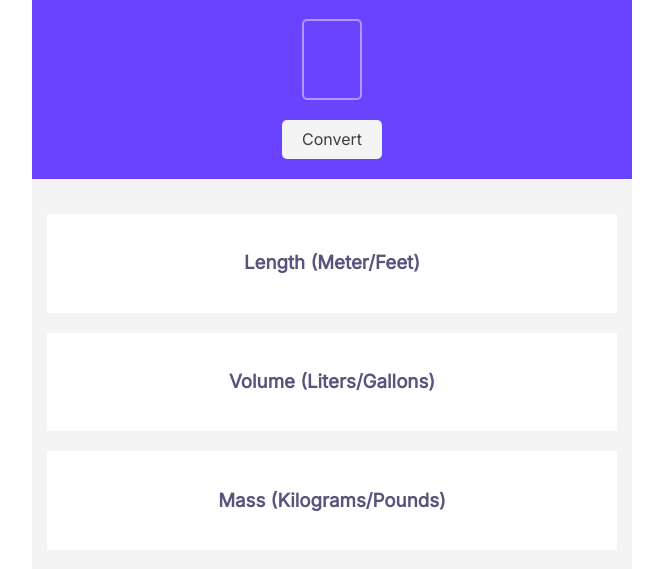
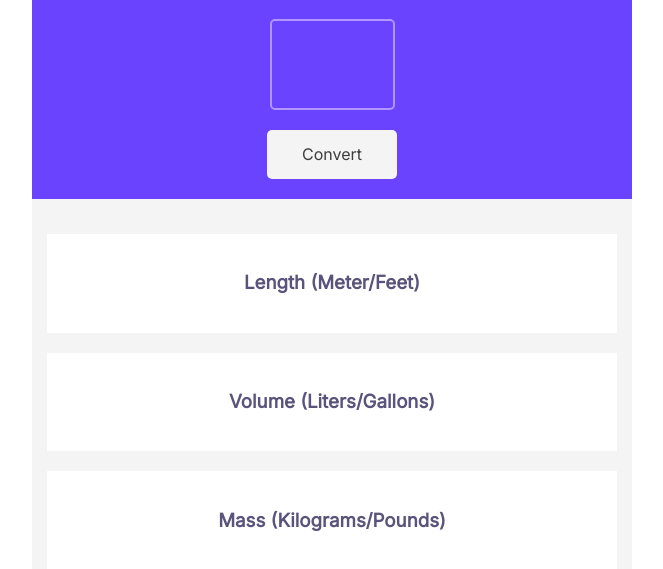
Before and after one commit to kbl40/unit-converter, a plain HTML site: page index.html in a window 1280 px wide. Shown: the part 81-650 px from the top of the page, without its empty margins (308-971 px from the left). Drawn offline with nearby package versions, Linux system fonts and the light colour scheme.

Commit message:
Fixed input and button width

```diff
--- a/index.css
+++ b/index.css
@@ -11,7 +11,7 @@ input {
     display: block;
     margin-right: auto;
     margin-left: auto;
-    width: 60px;
+    width: 125px;
     border: 2px solid #B295FF;
     border-radius: 5px;
     background: #6943FF;
@@ -19,7 +19,7 @@ input {
     text-align: center;
     font-size: 50px;
     font-weight: bold;
-    padding: 10px 15px;
+    padding: 15px 15px;
 }
 
 button {
@@ -28,7 +28,7 @@ button {
     border-radius: 5px;
     color: #3D3D3D;
     margin-top: 20px;
-    padding: 10px 20px;
+    padding: 15px 35px;
 }
 
 #entryContainer {
```
